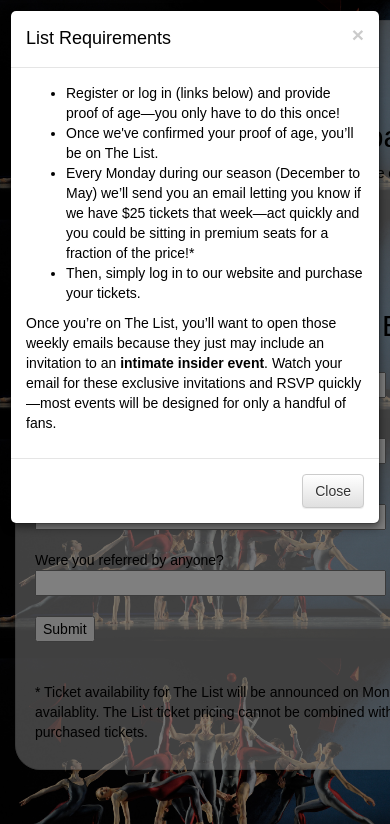
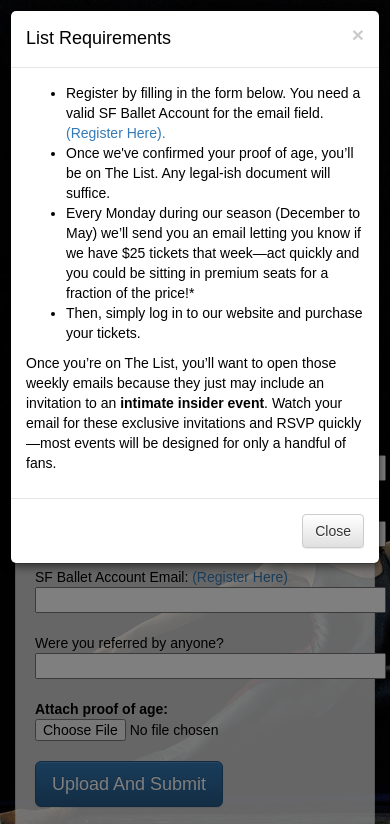
Before and after one commit to nicholasashby/FEWD40HOMEWORK, a plain HTML site: page Final Project/index.html in a window 390 px wide. Both pictures are taken after a click on the button "Requirements". Shown: the top 824 px of the page. Drawn offline with nearby package versions, Linux system fonts and the light colour scheme.

Commit message:
Uploading Final Project
Testing form submit

```diff
--- a/Final Project/css/style.css
+++ b/Final Project/css/style.css
@@ -1,3 +1,19 @@
+@media (max-width: 700px) {
+   body .container:before {
+      width: 360px;
+      height: 1100px;
+   }
+   body .container p {
+      width: 35%;
+   }
+   body .container h2 {
+      width: 35%;
+   }
+   body div #hidethis {
+      width: 35%;
+   }
+}
+
 *{
 	font-family: arial;
 	color: black;
@@ -6,6 +22,7 @@
 img {
 	float: right;
 	padding: 20px;
+   margin-top: 90px;
 }
 
 h1 {
@@ -13,9 +30,12 @@ h1 {
 	font-family: 'Lato', sans-serif;
 }
 
-.hide {
+body div #hidethis {
+   margin-right: 20px
+}
+
+#hidethis {
   display: none;
-  color: red;
 }
 
 .container {
@@ -34,11 +54,11 @@ h1 {
    border: 1px solid #DDDDDD;
    border-radius: 25px;
    width: 950px;
-   height: 750px;
+   height: 900px;
    padding-right: 100px;
    position: absolute;
    background: white;
-   opacity: .5;
+   opacity: .8;
    z-index: -1;
 }
 
@@ -53,6 +73,7 @@ h1 {
 body{
 	background-image: url("../images/sfballet_groupshot_edit_large.jpg");
 	background-size: 100%;
+   background-size: cover;
 }
 
 
--- a/Final Project/index.html
+++ b/Final Project/index.html
@@ -1,7 +1,7 @@
 <!--need to add in responsive design attributes-->
 
 <!DOCTYPE html>
-<html>
+<html5>
 
 	<head>
 		<title>SF Ballet's The List</title>
@@ -20,7 +20,6 @@
 		<link href='https://fonts.googleapis.com/css?family=Lato:100' rel='stylesheet' type='text/css'>
 
 		<script type="text/javascript" src="js/script.js"></script>
-
 	</head>
 
 	<body>
@@ -35,9 +34,9 @@
 		      <div class="modal-body">
 			        <ul>
 
-				<li>Register or log in (links below) and provide proof of age&#8212;you only have to do this once!</li>
+				<li>Register by filling in the form below. You need a valid SF Ballet Account for the email field. <a href="https://www.sfballet.org/account/register" target="_blank">(Register Here).</a></li>
 
-				<li>Once we&#39;ve confirmed your proof of age, you&#8217;ll be on The List.</li>
+				<li>Once we&#39;ve confirmed your proof of age, you&#8217;ll be on The List. Any legal-ish document will suffice.</li>
 
 				<li>Every Monday during our season (December to May) we&#8217;ll send you an email letting you know if we have $25 tickets that week&#8212;act quickly and you could be sitting in premium seats for a fraction of the price!*</li>
 
@@ -66,7 +65,7 @@
 				<img alt="The List" src="images/thelist_brand.jpg" style="width: 300px; height: 379px;" />
 
 				<p>Are you age 21-39? Interested in low-price tickets to see one of the world&#8217;s finest ballet companies? Want to receive invitations to intimate insider events?</p>
-				<br>
+				<p style="margin-top: 10px;">Read the requirements and sign up below!</p>
 
 				<!-- Button trigger modal -->
 				<button type="button" class="btn btn-primary btn-lg" data-toggle="modal" data-target="#myModal">
@@ -75,27 +74,34 @@
 
 
 
-				<h2 style="margin-top: 30px;">Sign Up By Entering Your Email Below</h2>
+				<h2 style="margin-top: 30px;">Sign Up</h2>
 
-				<form>
+				<form action="https://formspree.io/nicholas.ashby@gmail.com"
+      method="POST">
 			  		First name:<br>
 			  		<input type="text" name="firstname" size="40" required><br><br>
 			  		Last name:<br>
 			  		<input type="text" name="lastname" size="40" required><br><br>
-			  		Email:<br>
+			  		SF Ballet Account Email: <a href="https://www.sfballet.org/account/register" target="_blank">(Register Here)</a><br>
 			  		<input type="text" name="useremail" size="40" required><br><br>
 			  		Were you referred by anyone?<br>
 			  		<input type="text" name="referral" size="40">
+			  		<br><br><strong>Attach proof of age:</strong>
+    					<input margin-top="10px" type="file" name="myFile">
+    					<br><input id="popup" class="btn btn-primary btn-lg" type="submit" value="Upload And Submit"
+             				  onclick="google.script.run
+                     			   .uploadFiles(this.parentNode);
+                      			   return false;">
 				</form>
 				<br>
-				<button id="popup" type="submit">Submit</button>
-				<br>
-				<p class="hide" id="show-this-on-click">Thanks for your interest in The List! <br><br>Check your email for further instructions for verifying your age so that you can start receiving special offers from SF Ballet.</p>
-				<br>
-				<br>
+				<div id="hidethis" class="alert alert-success">
+ 			 	<strong>Thanks for signing up! Once we verify your age you'll begin receiving your List offers shortly.</strong>
+				</div>
+			<footer>
 				<p class="fsSmall">* Ticket availability for The List will be announced on Mondays for that week&#8217;s performances. You may purchase up to four tickets, subject to availablity. The List ticket pricing cannot be combined with other offers or discounts, including Student Rush, and cannot be applied to previously purchased tickets.</p>
+			</footer>
 			</div>
 		</div>
 
 	</body>
-</html>
+</html5>
--- a/Final Project/js/script.js
+++ b/Final Project/js/script.js
@@ -1,6 +1,6 @@
 $( document ).ready(function() {
   $( "#popup" ).on('click',function(event) {
   console.log("clicked")
-  $('.hide').show();
+  $('#hidethis').show();
   });
 });
```
